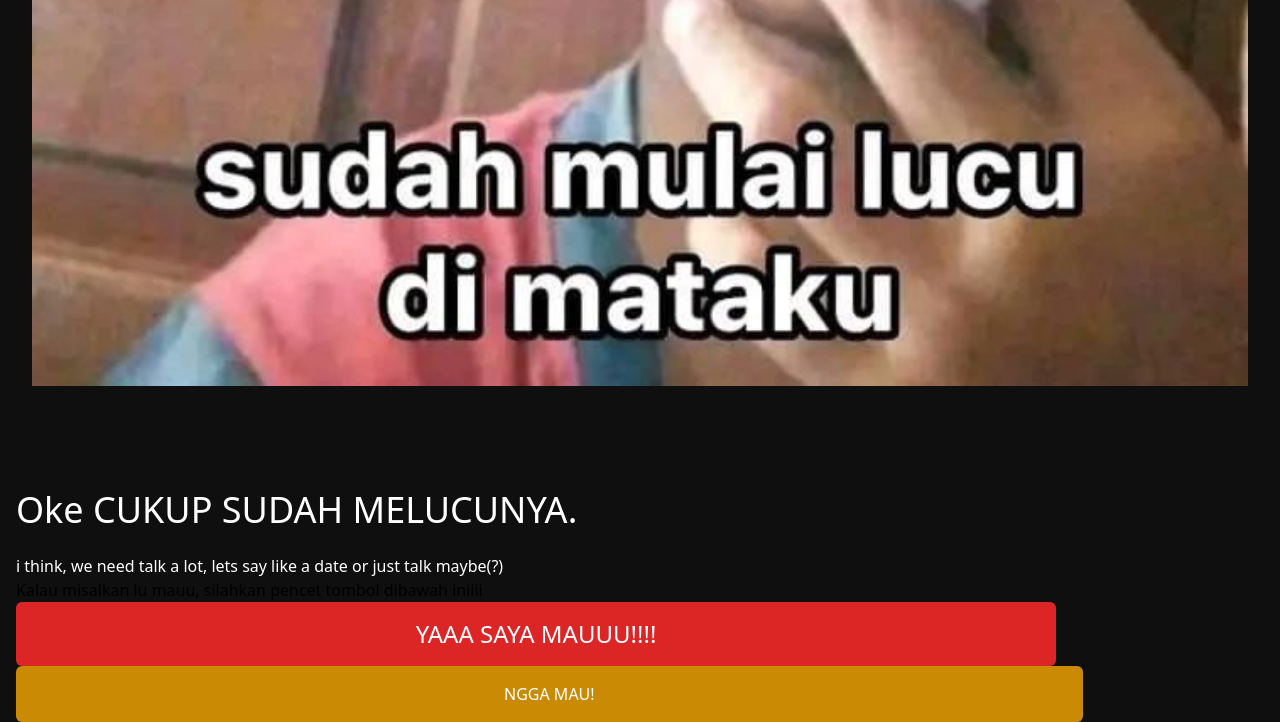
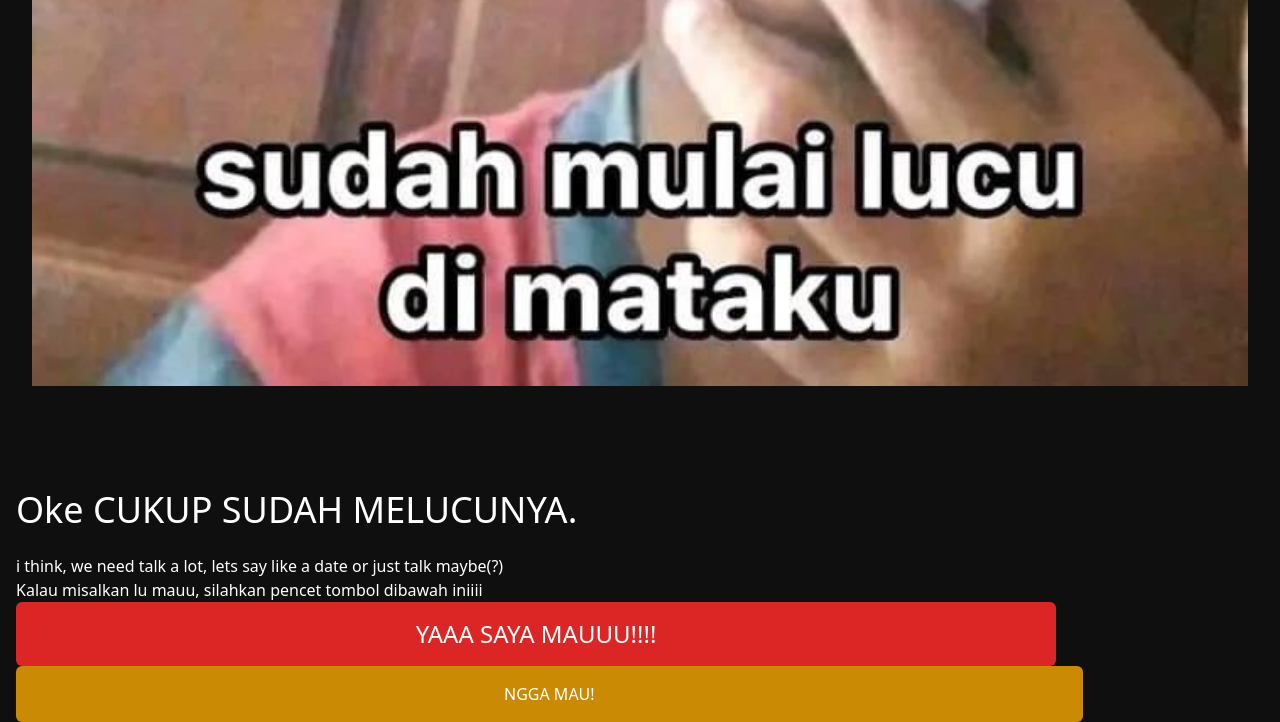
Before and after one commit to dulabdul/foryou, a website: page index.html in a window 1280 px wide. Shown: the part 8329-9051 px from the top of the page. Drawn offline with nearby package versions, Linux system fonts and the light colour scheme.

Commit message:
change text color

```diff
--- a/index.html
+++ b/index.html
@@ -96,7 +96,9 @@
             i think, we need talk a lot, lets say like a date or just talk
             maybe(?)
           </p>
-          <p>Kalau misalkan lu mauu, silahkan pencet tombol dibawah iniiii</p>
+          <p class="text-white">
+            Kalau misalkan lu mauu, silahkan pencet tombol dibawah iniiii
+          </p>
           <div class="flex flex-col gap-4">
             <div
               id="mau"
```
Also changed, not shown: index1.html (deleted).
